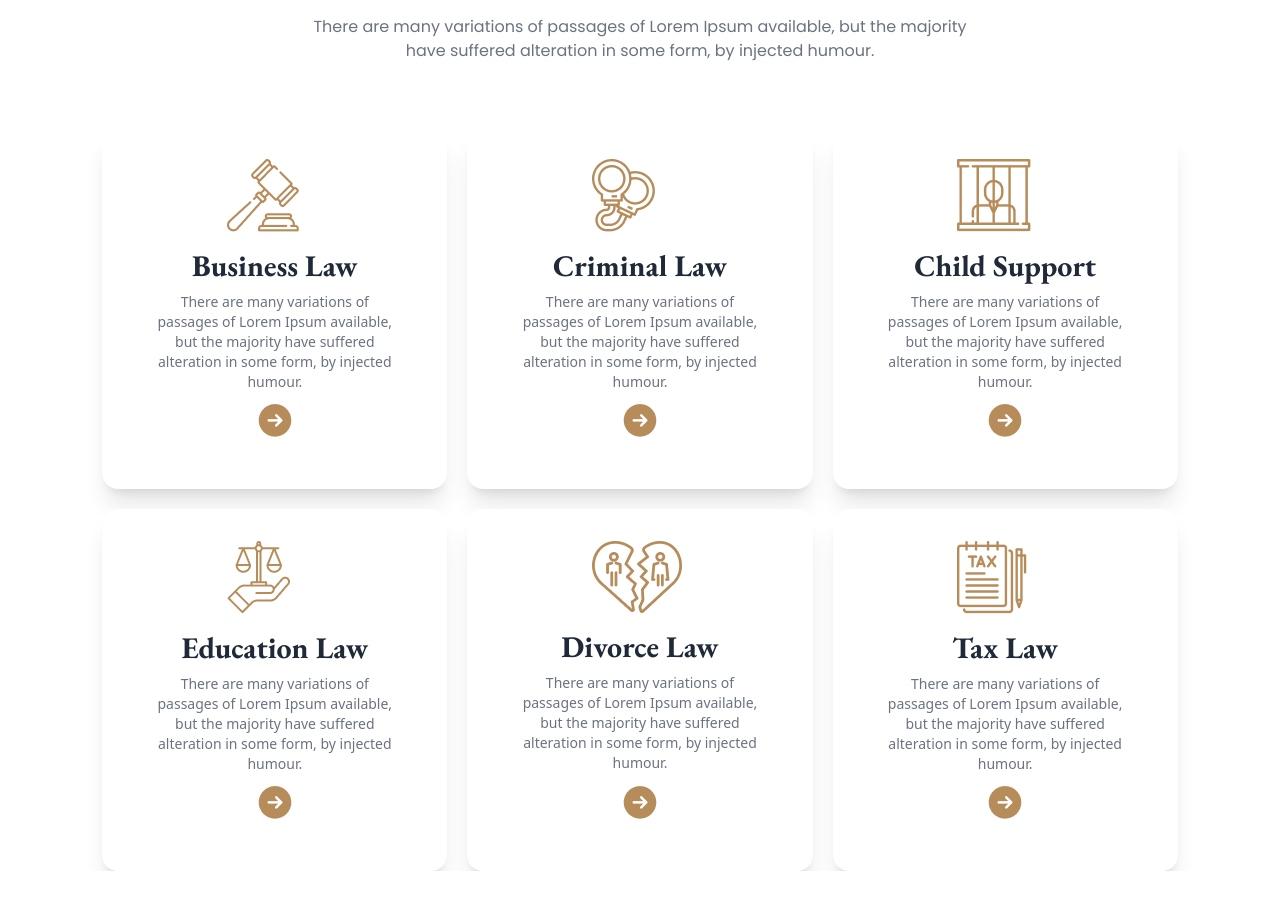
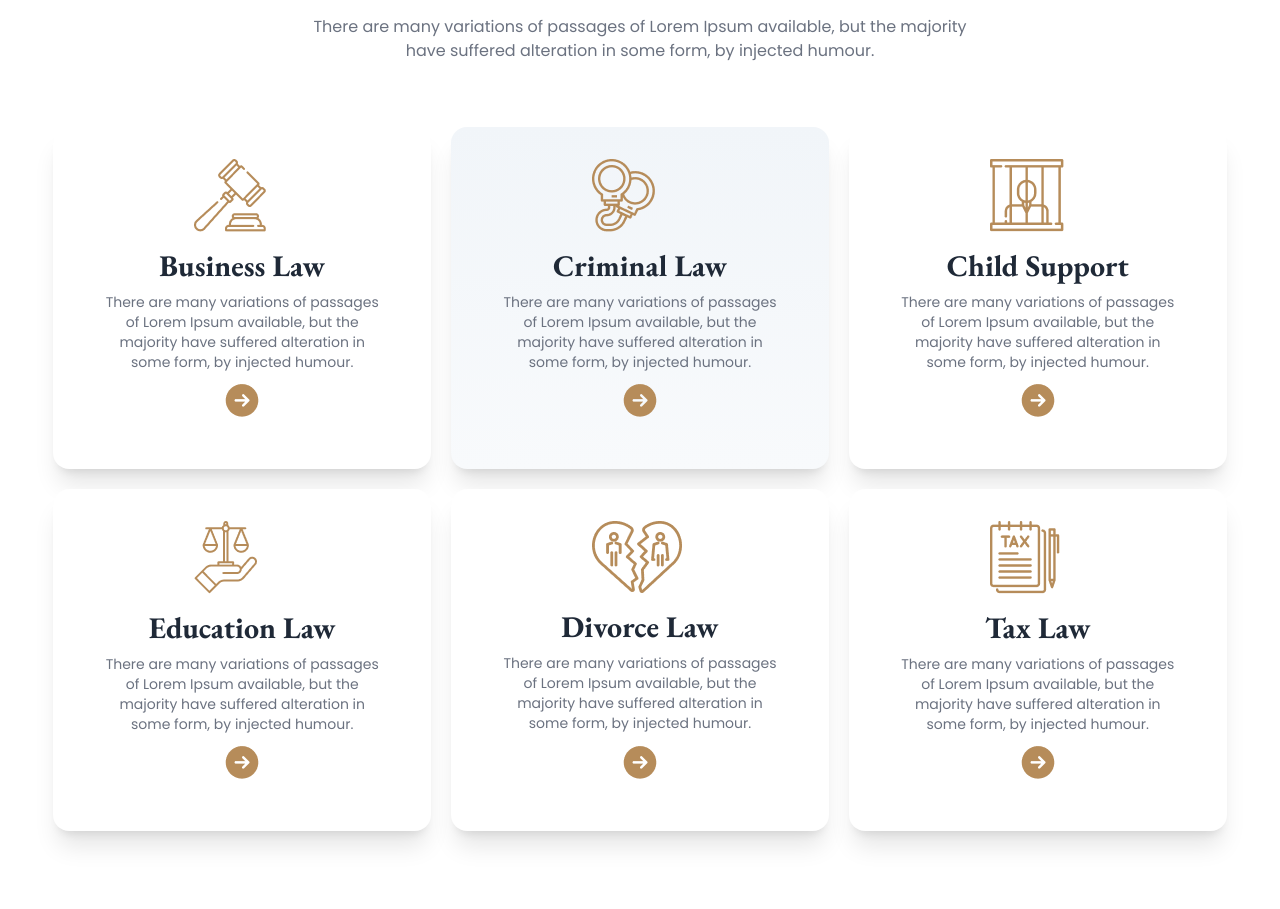
Before and after one commit to mdtanvirislamrakib/Legal-solution, a plain HTML site: page index.html in a window 1280 px wide. Shown: the part 1121-2030 px from the top of the page. Before the commit the page ends 1992 px from the top, so only its background shows below. Drawn offline with nearby package versions, Linux system fonts and the light colour scheme.

Commit message:
responsove legal section

```diff
--- a/index.html
+++ b/index.html
@@ -197,32 +197,32 @@
         <main class="w-11/12 mx-auto">
 
             <!-- legal practice area -->
-            <section class="">
+            <section class="lg:my-28 my-16">
                 <div class="space-y-6 lg:mb-16 mb-8">
                   <h1 class="font-font-EB text-3xl lg:text-5xl font-bold text-center">The Legal Practice Area</h1>
                   <p class="font-font-Poppins text-gray-500 text-center w-7/12 mx-auto">There are many variations of passages of Lorem Ipsum available, but the majority have suffered alteration in some form, by injected humour.</p>
                 </div>
 
-                <div class="grid lg:grid-cols-3 md:grid-cols-2 grid-cols-1 gap-5 w-11/12 mx-auto">
-                    <div class="card card-compact bg-base-100 max-w-96 shadow-xl p-8 mx-auto">
+                <div class="grid lg:grid-cols-3 md:grid-cols-2 grid-cols-1 gap-5">
+                    <div class="card card-compact bg-base-100 max-w-96 shadow-xl p-8 mx-auto hover:scale-105 transition-all hover:bg-gradient-to-b from-slate-100 to-slate-50">
                         <figure>
                             <div class="">
                                 <div class="w-24 rounded-full">
-                                  <img src="images/business.png"/>
+                                  <img src="images/business.png" />
                                 </div>
                             </div>
                         </figure>
                         <div class="card-body">
                           <h2 class="font-font-EB text-center font-bold text-3xl">Business Law</h2>
-                          <p class="text-center text-gray-500">There are many variations of passages of Lorem Ipsum available, but the majority have suffered alteration in some form, by injected humour.</p>
+                          <p class="text-center text-gray-500 font-font-Poppins">There are many variations of passages of Lorem Ipsum available, but the majority have suffered alteration in some form, by injected humour.</p>
                           <div class="card-actions justify-center">
-                            <img src="images/Frame.png" alt="">
+                            <img src="images/Frame.png" alt="" class="cursor-pointer transition hover:translate-x-2">
                           </div>
                         </div>
                     </div>
 
 
-                    <div class="card card-compact bg-base-100 max-w-96 shadow-xl p-8 mx-auto">
+                    <div class="card card-compact bg-base-100 max-w-96 shadow-xl p-8 mx-auto hover:scale-105 transition-all bg-gradient-to-b from-slate-100 to-slate-50">
                         <figure>
                             <div class="">
                                 <div class="w-24 rounded-full">
@@ -232,14 +232,14 @@
                         </figure>
                         <div class="card-body">
                           <h2 class="font-font-EB text-center font-bold text-3xl">Criminal Law</h2>
-                          <p class="text-center text-gray-500">There are many variations of passages of Lorem Ipsum available, but the majority have suffered alteration in some form, by injected humour.</p>
+                          <p class="text-center text-gray-500 font-font-Poppins">There are many variations of passages of Lorem Ipsum available, but the majority have suffered alteration in some form, by injected humour.</p>
                           <div class="card-actions justify-center">
-                            <img src="images/Frame.png" alt="">
+                            <img src="images/Frame.png" alt="" class="cursor-pointer transition hover:translate-x-2">
                           </div>
                         </div>
                     </div>
 
-                    <div class="card card-compact bg-base-100 max-w-96 shadow-xl p-8 mx-auto">
+                    <div class="card card-compact bg-base-100 max-w-96 shadow-xl p-8 mx-auto hover:scale-105 transition-all hover:bg-gradient-to-b from-slate-100 to-slate-50">
                         <figure>
                             <div class="">
                                 <div class="w-24 rounded-full">
@@ -249,14 +249,14 @@
                         </figure>
                         <div class="card-body">
                           <h2 class="font-font-EB text-center font-bold text-3xl">Child Support</h2>
-                          <p class="text-center text-gray-500">There are many variations of passages of Lorem Ipsum available, but the majority have suffered alteration in some form, by injected humour.</p>
+                          <p class="text-center text-gray-500 font-font-Poppins">There are many variations of passages of Lorem Ipsum available, but the majority have suffered alteration in some form, by injected humour.</p>
                           <div class="card-actions justify-center">
-                            <img src="images/Frame.png" alt="">
+                            <img src="images/Frame.png" alt="" class="cursor-pointer transition hover:translate-x-2">
                           </div>
                         </div>
                     </div>
 
-                    <div class="card card-compact bg-base-100 max-w-96 shadow-xl p-8 mx-auto ">
+                    <div class="card card-compact bg-base-100 max-w-96 shadow-xl p-8 mx-auto hover:scale-105 transition-all hover:bg-gradient-to-b from-slate-100 to-slate-50">
                         <figure>
                             <div class="">
                                 <div class="w-24 rounded-full">
@@ -266,14 +266,14 @@
                         </figure>
                         <div class="card-body">
                           <h2 class="font-font-EB text-center font-bold text-3xl">Education Law</h2>
-                          <p class="text-center text-gray-500">There are many variations of passages of Lorem Ipsum available, but the majority have suffered alteration in some form, by injected humour.</p>
+                          <p class="text-center text-gray-500 font-font-Poppins">There are many variations of passages of Lorem Ipsum available, but the majority have suffered alteration in some form, by injected humour.</p>
                           <div class="card-actions justify-center">
-                            <img src="images/Frame.png" alt="">
+                            <img src="images/Frame.png" alt="" class="cursor-pointer transition hover:translate-x-2">
                           </div>
                         </div>
                     </div>
 
-                    <div class="card card-compact bg-base-100 max-w-96 shadow-xl p-8 mx-auto ">
+                    <div class="card card-compact bg-base-100 max-w-96 shadow-xl p-8 mx-auto hover:scale-105 transition-all hover:bg-gradient-to-b from-slate-100 to-slate-50">
                         <figure>
                             <div class="">
                                 <div class="w-24 rounded-full">
@@ -283,14 +283,14 @@
                         </figure>
                         <div class="card-body">
                           <h2 class="font-font-EB text-center font-bold text-3xl">Divorce Law</h2>
-                          <p class="text-center text-gray-500">There are many variations of passages of Lorem Ipsum available, but the majority have suffered alteration in some form, by injected humour.</p>
+                          <p class="text-center text-gray-500 font-font-Poppins">There are many variations of passages of Lorem Ipsum available, but the majority have suffered alteration in some form, by injected humour.</p>
                           <div class="card-actions justify-center">
-                            <img src="images/Frame.png" alt="">
+                            <img src="images/Frame.png" alt="" class="cursor-pointer transition hover:translate-x-2">
                           </div>
                         </div>
                     </div>
 
-                    <div class="card card-compact bg-base-100 max-w-96 shadow-xl p-8 mx-auto ">
+                    <div class="card card-compact bg-base-100 max-w-96 shadow-xl p-8 mx-auto hover:scale-105 transition-all hover:bg-gradient-to-b from-slate-100 to-slate-50">
                         <figure>
                             <div class="">
                                 <div class="w-24 rounded-full">
@@ -300,9 +300,9 @@
                         </figure>
                         <div class="card-body">
                           <h2 class="font-font-EB text-center font-bold text-3xl">Tax Law</h2>
-                          <p class="text-center text-gray-500">There are many variations of passages of Lorem Ipsum available, but the majority have suffered alteration in some form, by injected humour.</p>
+                          <p class="text-center text-gray-500 font-font-Poppins">There are many variations of passages of Lorem Ipsum available, but the majority have suffered alteration in some form, by injected humour.</p>
                           <div class="card-actions justify-center">
-                            <img src="images/Frame.png" alt="">
+                            <img src="images/Frame.png" alt="" class="cursor-pointer transition hover:translate-x-2">
                           </div>
                         </div>
                     </div>
```
